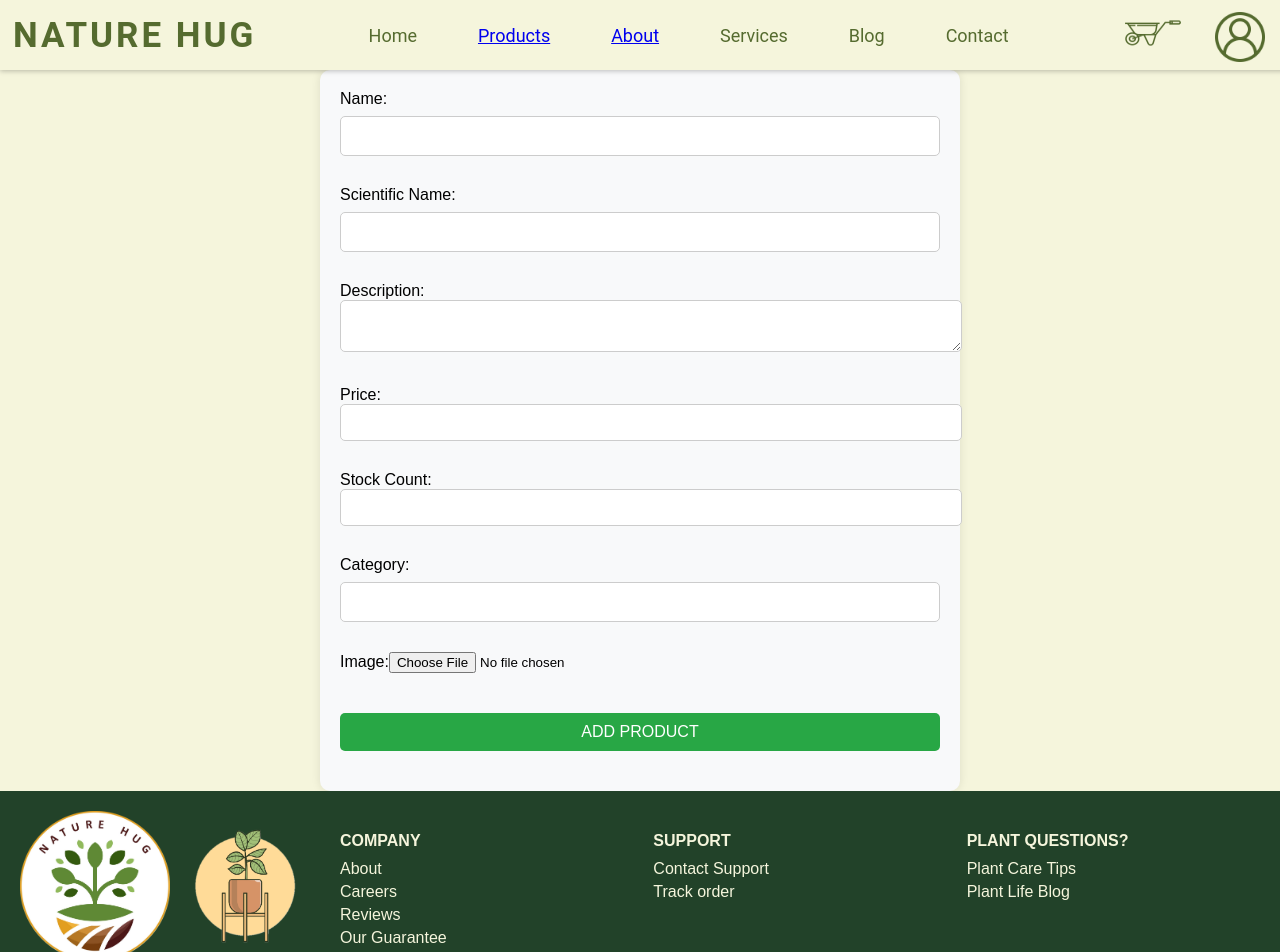
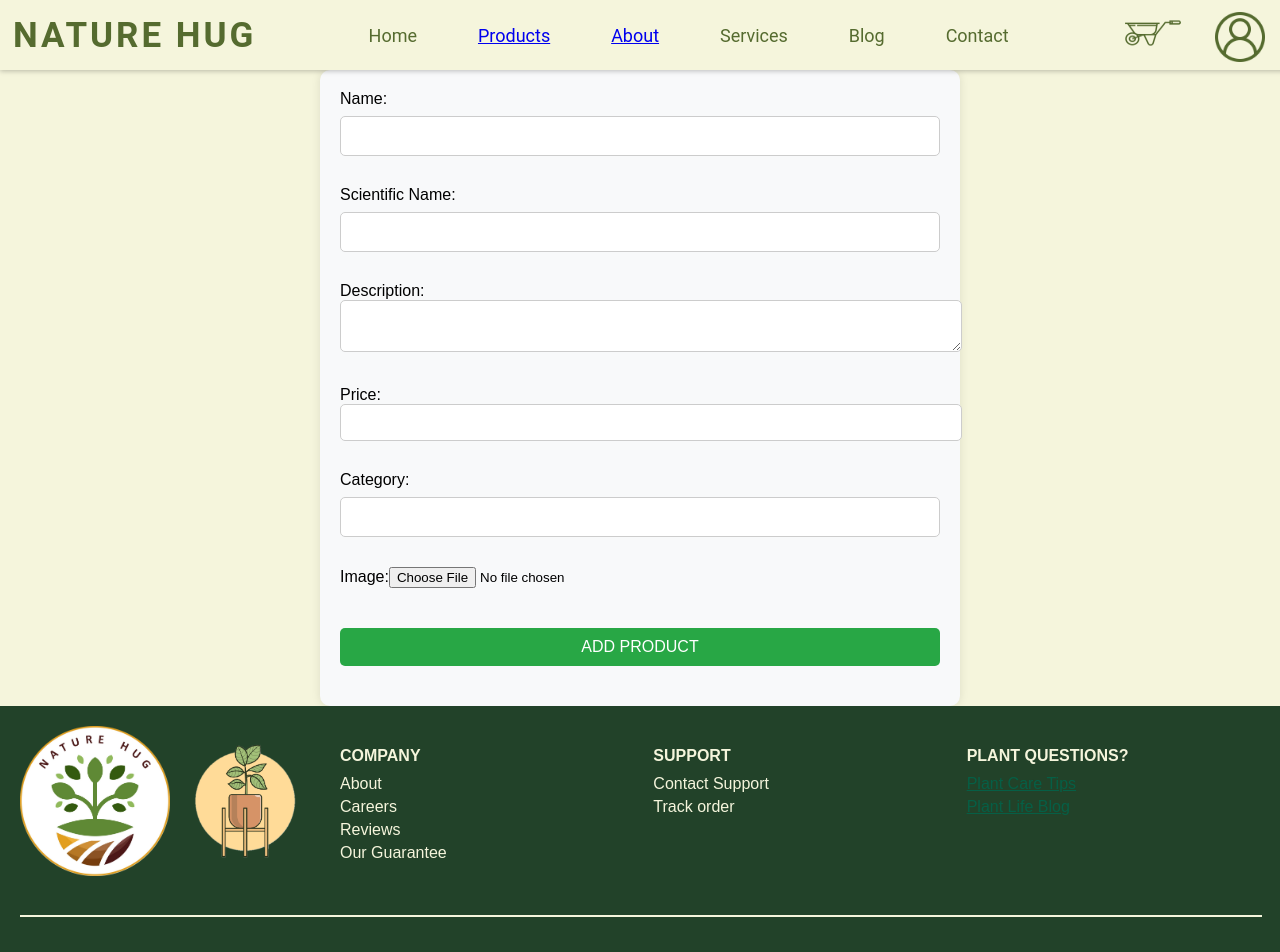
Before and after one commit to chankamaa/Nature-Hug, a React (Vite) app in the folder frontend/: page /admin/add-product in a window 1280 px wide. Shown: the top 952 px of the page. Built offline with nearby package versions, Linux system fonts and the light colour scheme; no server answers.

Commit message:
update
link plant care tips
link plant life blog

```diff
--- a/frontend/package.json
+++ b/frontend/package.json
@@ -20,7 +20,7 @@
     "react": "^18.3.1",
     "react-chartjs-2": "^5.2.0",
     "react-dom": "^18.3.1",
-    "react-router-dom": "^6.26.1",
+    "react-router-dom": "^6.26.2",
     "react-toastify": "^10.0.5"
   },
   "devDependencies": {
--- a/frontend/src/components/AddProductForm/AddProductForm.jsx
+++ b/frontend/src/components/AddProductForm/AddProductForm.jsx
@@ -89,10 +89,6 @@ const AddProductForm = () => {
           <input type="number" name="price" value={productData.price} onChange={handleChange} required />
         </label>
         <label>
-          Stock Count:
-          <input type="number" name="countInStock" value={productData.countInStock} onChange={handleChange} required />
-        </label>
-        <label>
           Category:
           <input type="text" name="category" value={productData.category} onChange={handleChange} required />
         </label>
--- a/frontend/src/components/Footer/Footer.jsx
+++ b/frontend/src/components/Footer/Footer.jsx
@@ -30,8 +30,8 @@ const Footer = () => {
                 <div className="footer-plant-questions">
                     <h4>PLANT QUESTIONS?</h4>
                     <ul>
-                        <li>Plant Care Tips</li>
-                        <li>Plant Life Blog</li>
+                    <li><Link to="/PlantCareTips">Plant Care Tips</Link></li>
+                    <li><Link to="/PlantLifeBlog">Plant Life Blog</Link></li>
                     </ul>
                 </div>
             </div>
```
Also changed, not shown: 4 other files (tests, documents, lock files or other folders).
